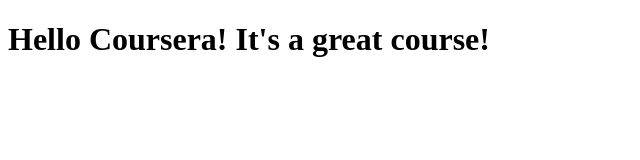
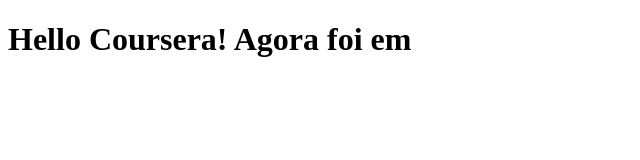
Before and after one commit to GuSantoz/gusantoz.github.io, a plain HTML site: page site/index.html in a window 1280 px wide. Shown: the whole page, without its empty margins (0-640 px from the left). Drawn offline with Linux system fonts and the light colour scheme.

Commit message:
Small addition to our page content.

```diff
--- a/site/index.html
+++ b/site/index.html
@@ -4,6 +4,6 @@
 	<title>Hello Coursera!</title>
 </head>
 <body>
-<h1>Hello Coursera! It's a great course! <h1>
+<h1>Hello Coursera! Agora foi em <h1>
 </body>
 </html>
```
Also changed, not shown: 1 other file.
